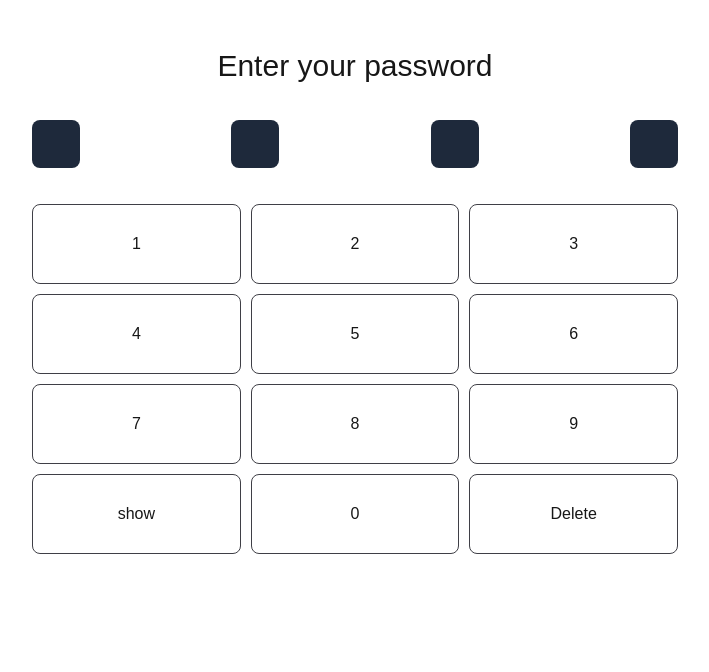
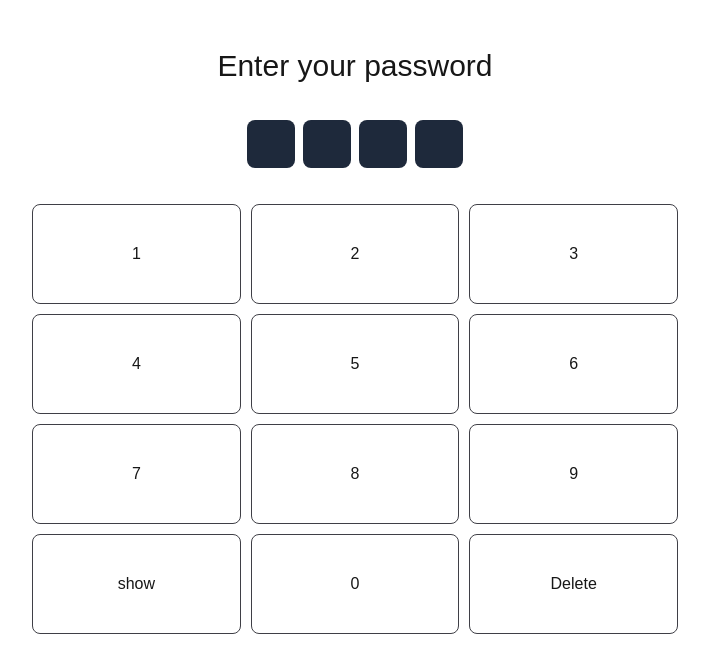
Before and after one commit to Paulelitee/tryouts, a Next.js app: page /haptic in a window 1280 px wide. Shown: the top 672 px of the page, without its empty margins (285-994 px from the left). Built offline with nearby package versions, Linux system fonts and the light colour scheme.

Commit message:
password

```diff
--- a/app/globals.css
+++ b/app/globals.css
@@ -57,14 +57,20 @@ label {
 .number-container {
   display: inline-grid;
   grid-template-columns: 1fr 1fr 1fr;
-  grid-template-rows: 80px 80px 80px 80px;
+  grid-template-rows: 100px 100px 100px 100px;
   justify-content: center;
   width: 100%;
   gap: 10px;
   height: 400px;
 }
 
+.input-container  {
+  display: flex;
+  grid-template-columns: 30px 30px 30px 30px;
+  gap: 10px;
+  justify-content: start;
 
+}
 
 .input-container:nth-child(1) {
   grid-template-columns: 2;
--- a/app/haptic/page.tsx
+++ b/app/haptic/page.tsx
@@ -27,9 +27,9 @@ export default function Haptic() {
     }
 
 
-   return <div className="px-8 py-12 flex flex-col gap-4">
+   return <div className="px-8 py-12 flex flex-col items-center gap-4">
             <h1 className="text-3xl text-center">Enter your password</h1>
-            <div className="flex justify-between p-5">
+            <div className="gap-2 flex justify-start p-5">
                 {
                     [1, 2, 3, 4].map((number, id) =>
                     <div
```
